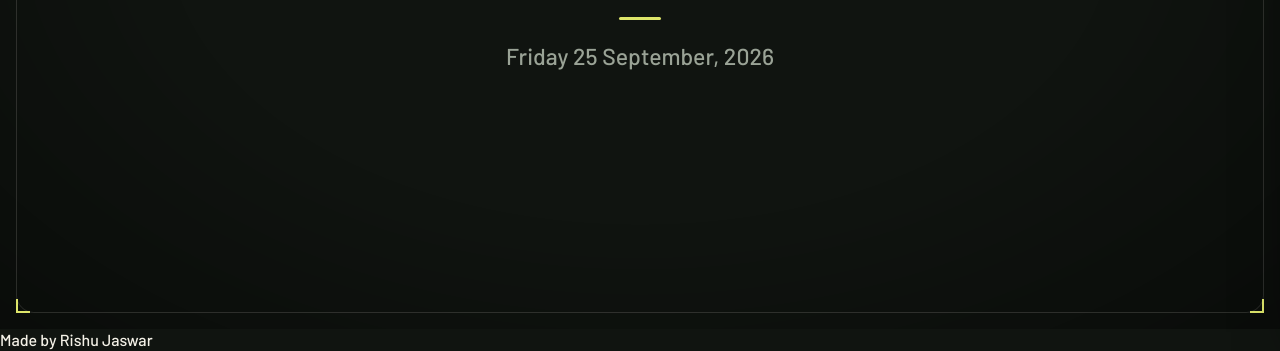
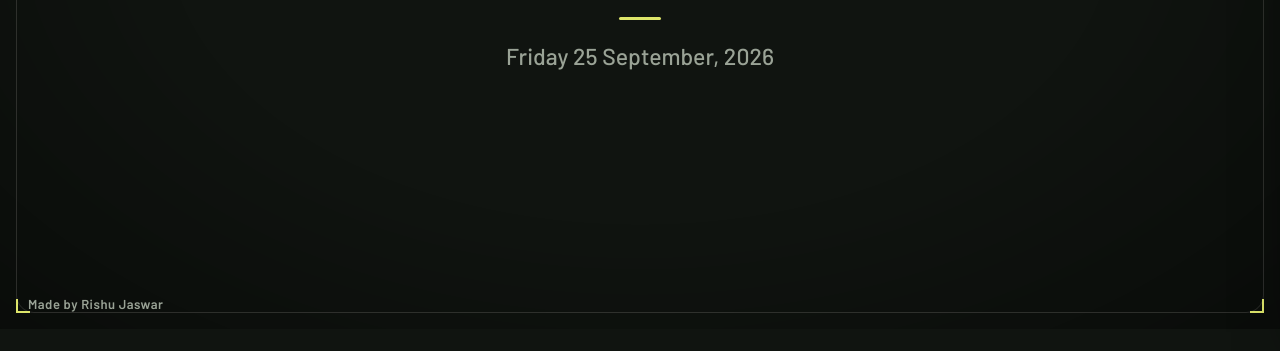
Before and after one commit to Rishu123-png/Hall-Time-, a plain HTML site: page index.html in a window 1280 px wide. Shown: the part 471-822 px from the top of the page. After the commit the page ends 800 px from the top, so only its background shows below. Drawn offline with Linux system fonts and the light colour scheme.

Commit message:
Add files via upload

```diff
--- a/styles.css
+++ b/styles.css
@@ -598,6 +598,24 @@ html[data-phase="danger"] .instruction { color: var(--warn); }
   pointer-events: none;
   transition: opacity 0.3s;
 }
+.maker {
+  position: fixed;
+  left: 28px;
+  bottom: 16px;
+  z-index: 14;
+  margin: 0;
+  color: var(--muted);
+  font-size: 13px;
+  font-weight: 600;
+  letter-spacing: 0.04em;
+  pointer-events: none;
+}
+.maker-note {
+  margin: 22px 0 0;
+  color: var(--muted);
+  font-size: 13px;
+  font-weight: 600;
+}
 .idle-hint[hidden] { display: none; }
 
 .safe-frame {
```
